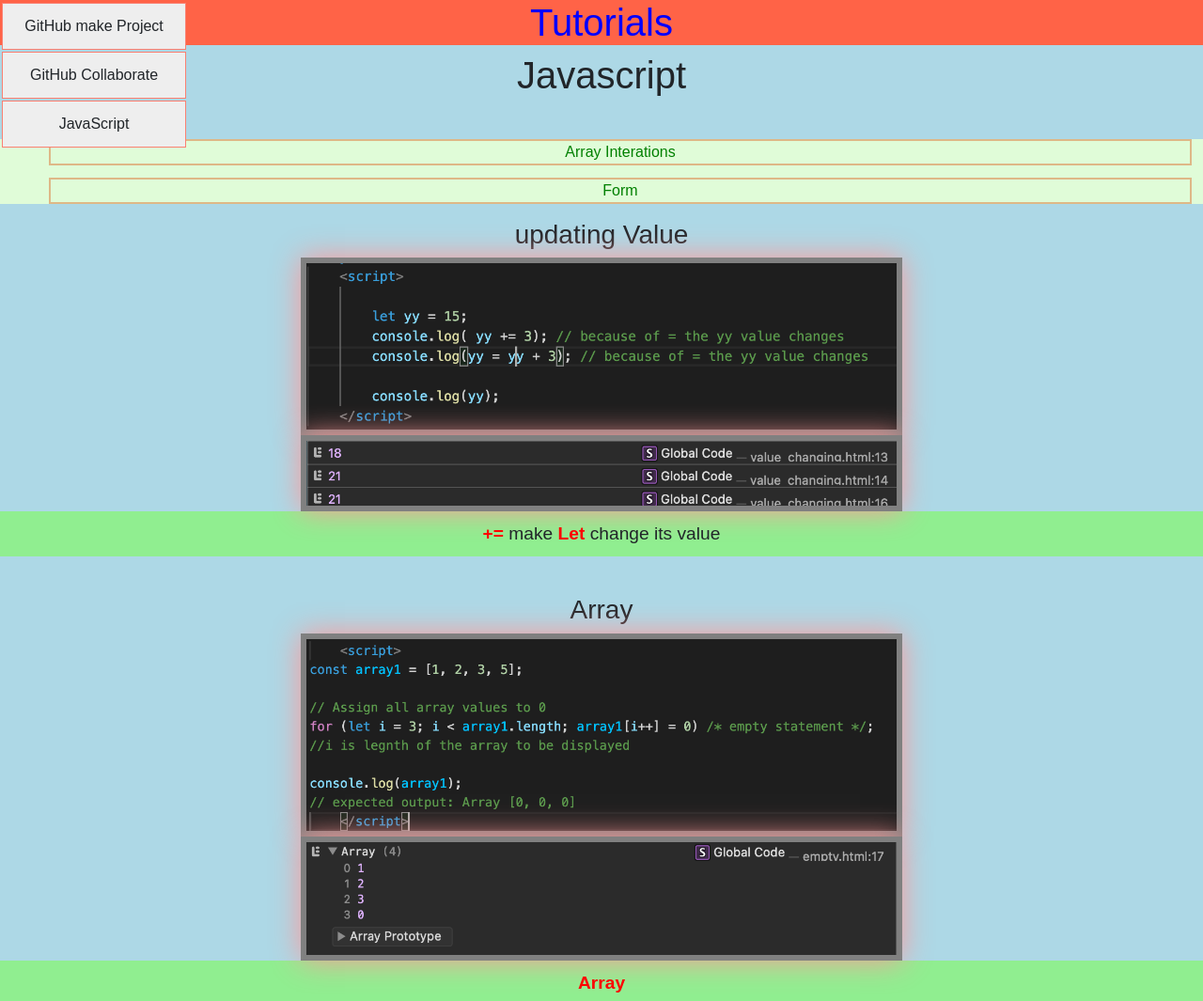
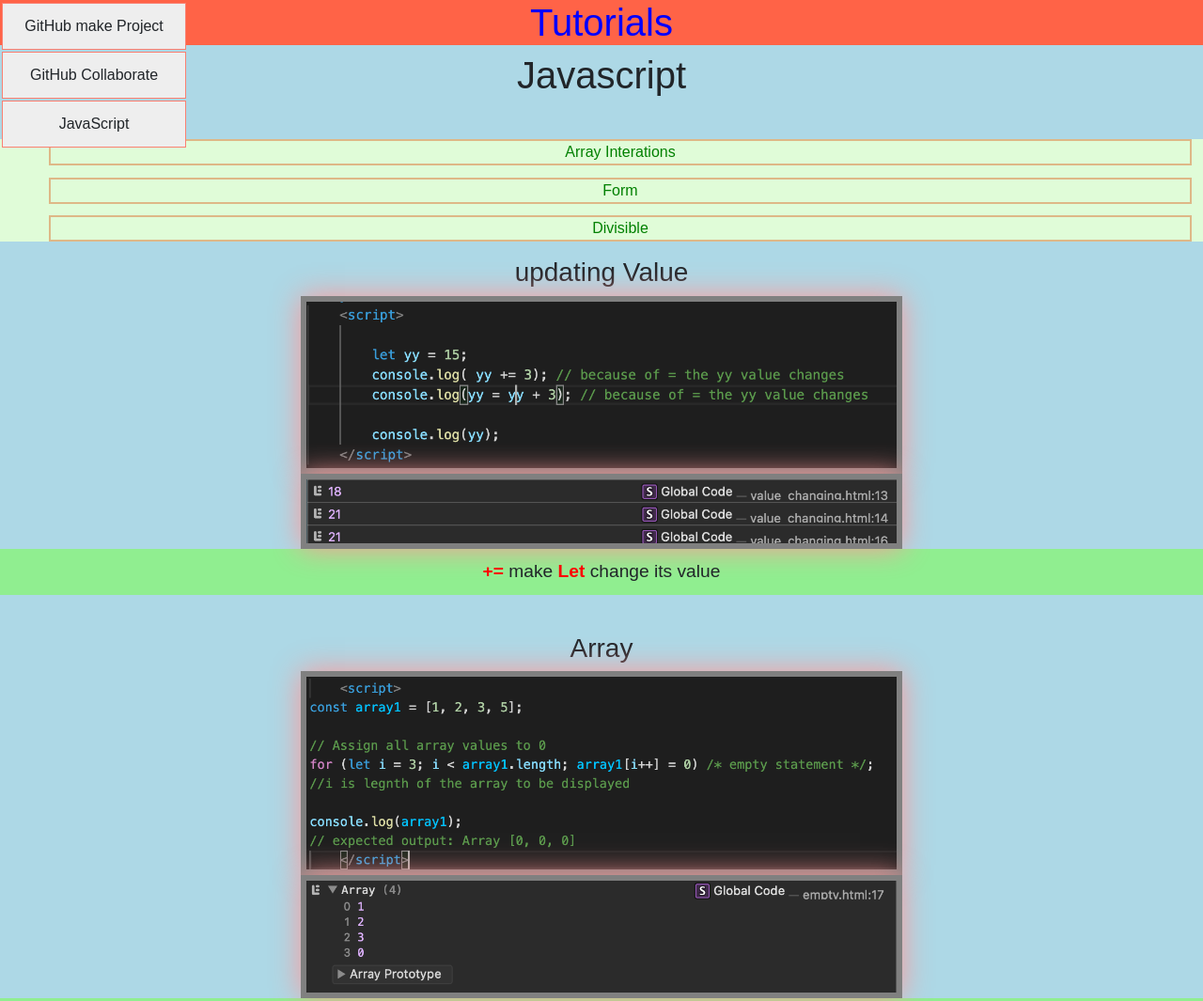
Before and after one commit to dayojohn19/Zuitt, a plain HTML site: page index.html in a window 1280 px wide. Shown: the top 1065 px of the page at 94% size. Drawn offline with nearby package versions, Linux system fonts and the light colour scheme; files that its build step writes are made by us from their sources.

Commit message:
added s18 d2

```diff
--- a/index.html
+++ b/index.html
@@ -179,6 +179,7 @@
     <ul style="background-color: rgb(224, 252, 216); text-align: center; ">
         <li><a href="sessions/s18/d1.html">Array Interations</a></li>
         <li><a href="sessions/s16/a1/index.html">Form</a></li>
+        <li><a href="sessions/s18/s1/d2.html">Divisible</a></li>
     </ul>
     <h3>updating Value</h3>
     <img src="tutorials/javascript/images/1.1.1.png">
```
